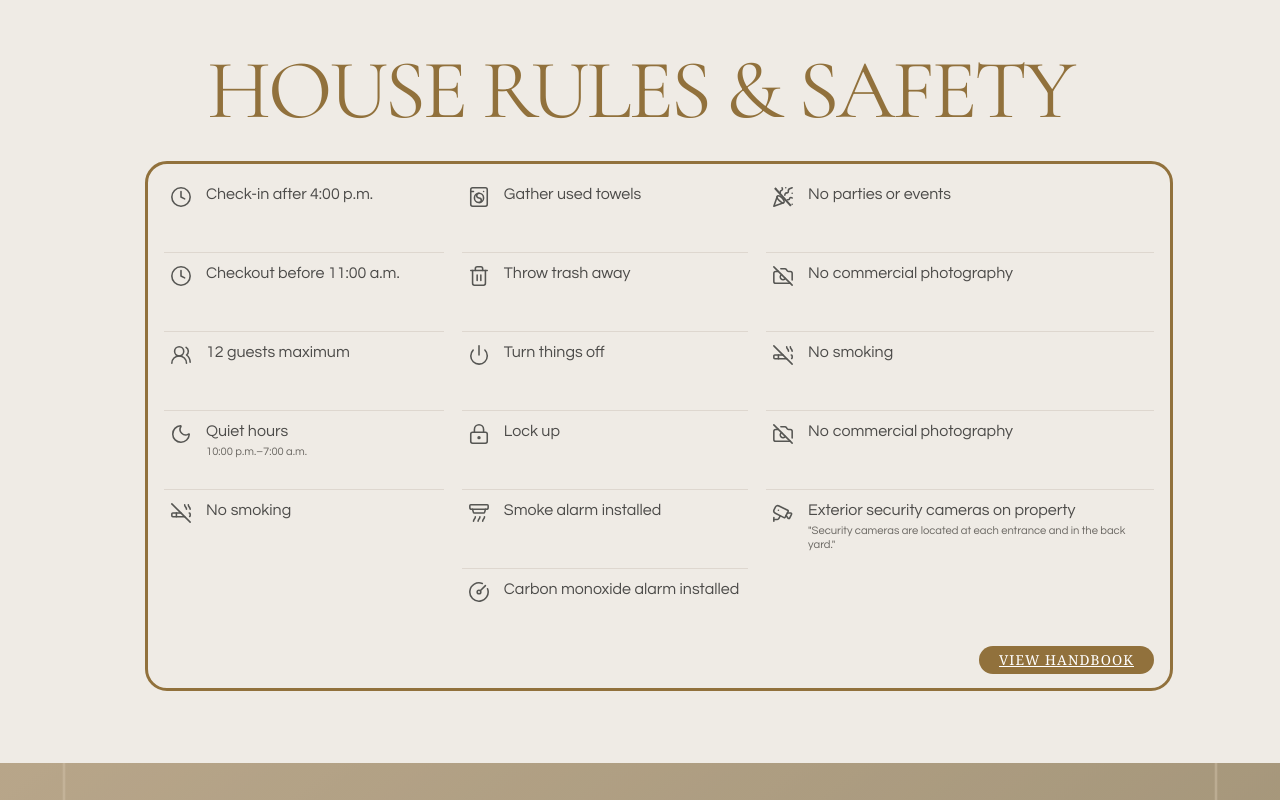
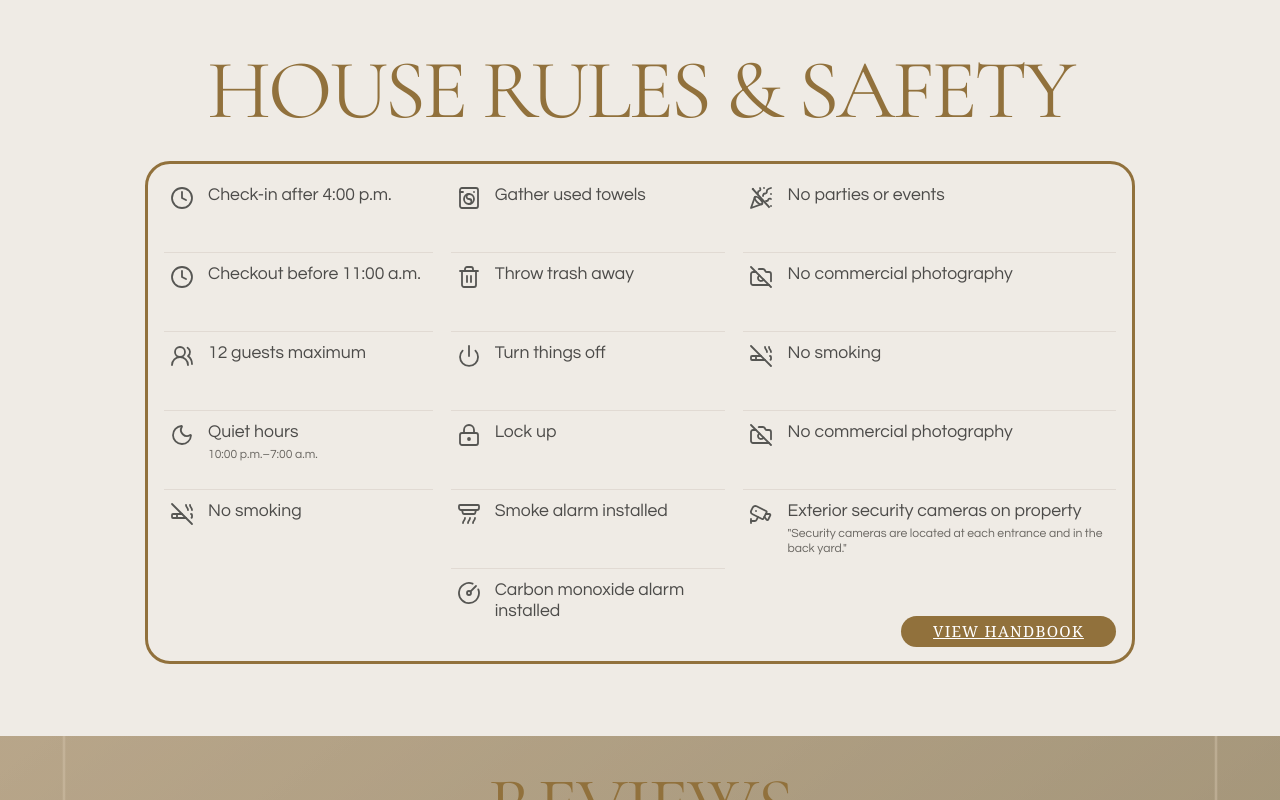
Before and after one commit to Fauxbear95/tuer-accomodations, a React (Vite) app: page / in a window 1280 px wide. Shown: the part 11200-12000 px from the top of the page. Built offline with nearby package versions, Linux system fonts and the light colour scheme.

Commit message:
Refine house rules spacing and handbook button

```diff
--- a/src/styles/rules-safety.css
+++ b/src/styles/rules-safety.css
@@ -151,9 +151,11 @@
   }
 
   .rules-panel {
+    position: relative;
+    box-sizing: border-box;
     padding: 10px 16px 14px;
     border-width: 3px;
-    border-radius: 22px;
+    border-radius: 25px;
   }
 
   .rules-grid {
@@ -165,49 +167,52 @@
     min-height: 58px;
     gap: 12px;
     padding: 10px 4px;
-    border-bottom-color: rgba(103, 70, 52, 0.12);
+    border-bottom-color: rgba(103, 70, 52, 0.1);
   }
 
   .rule-icon {
-    width: 26px;
-    height: 26px;
-    flex-basis: 26px;
+    width: 28px;
+    height: 28px;
+    flex-basis: 28px;
   }
 
   .rule-icon svg {
-    width: 22px;
-    height: 22px;
-    stroke-width: 1.7;
+    width: 24px;
+    height: 24px;
+    stroke-width: 1.8;
   }
 
   .rule-icon-prohibited::after {
-    top: 12px;
-    width: 24px;
-    height: 1.7px;
+    top: 13px;
+    width: 26px;
+    height: 1.8px;
   }
 
   .rule-title {
     font-family: "Questrial", Arial, sans-serif;
-    font-size: 1rem;
+    font-size: 1.1rem;
     line-height: 1.2;
   }
 
   .rule-detail {
     margin-top: 4px;
     font-family: "Questrial", Arial, sans-serif;
-    font-size: 0.7rem;
+    font-size: 0.76rem;
     line-height: 1.25;
   }
 
   .rules-handbook-row {
-    margin-top: -1px;
+    position: absolute;
+    right: 16px;
+    bottom: 14px;
+    margin: 0;
   }
 
   .rules-handbook-button {
-    min-width: 175px;
-    min-height: 28px;
-    padding: 4px 18px;
-    font-size: 0.86rem;
+    min-width: 215px;
+    min-height: 31px;
+    padding: 4px 20px;
+    font-size: 0.96rem;
   }
 }
 
```
